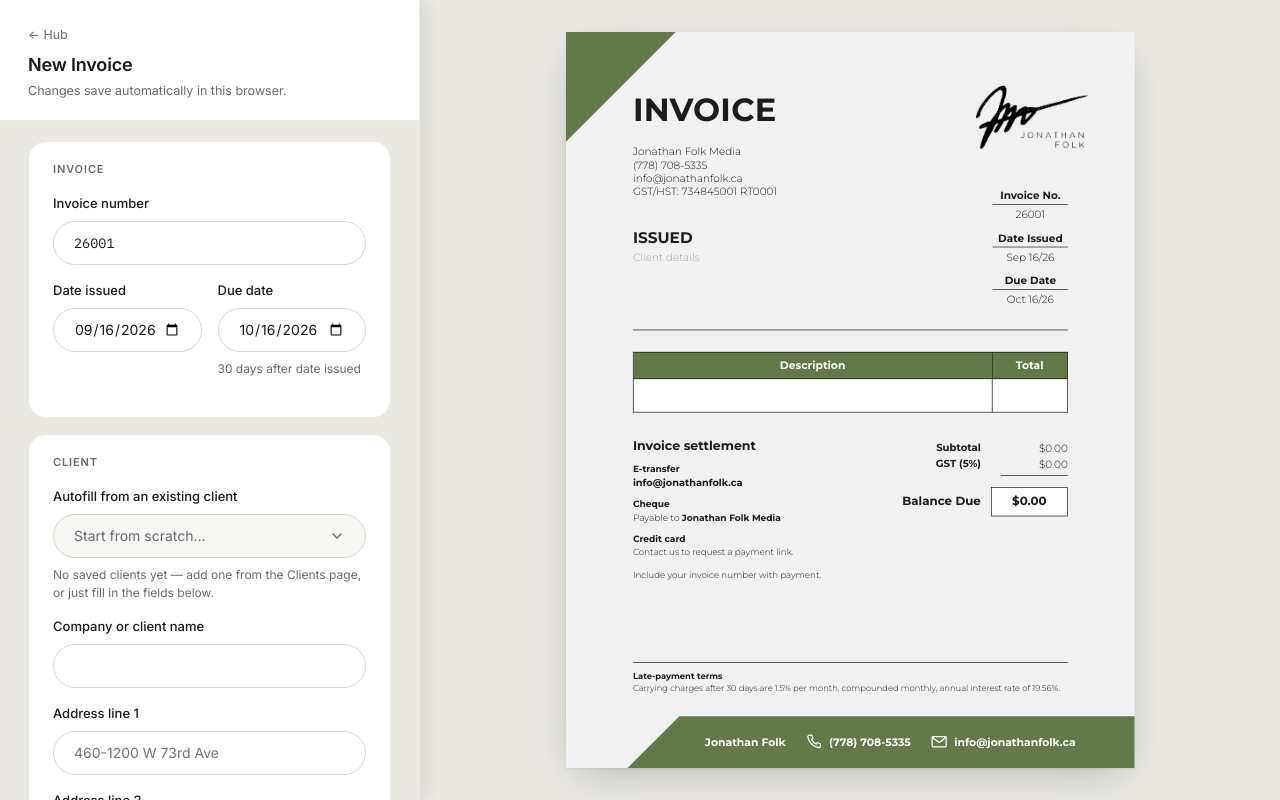
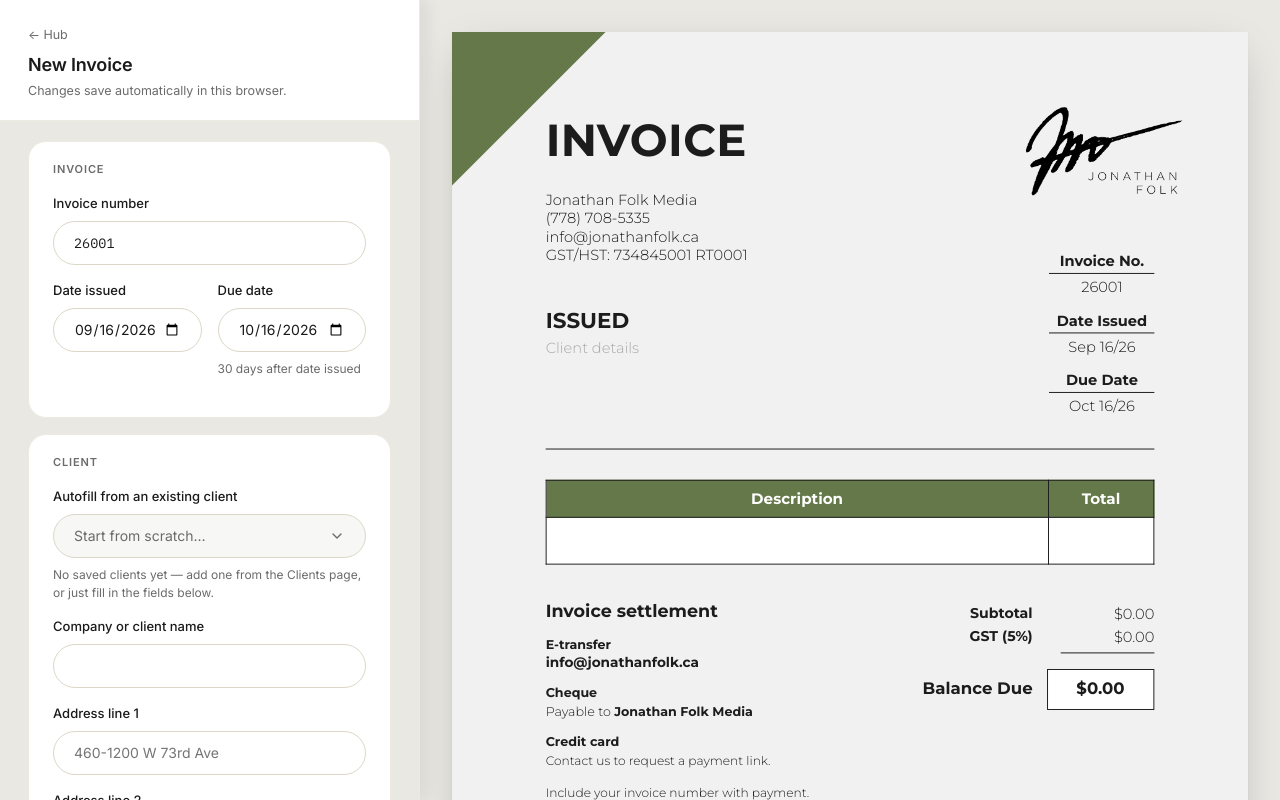
Before and after one commit to rachelle-chengg/jfm-business-hub, a React (Vite) app: page /invoices/new in a window 1280 px wide. Built offline with nearby package versions, Linux system fonts and the light colour scheme.

Commit message:
Add optional automatic pagination for long invoices

```diff
--- a/src/components/form/InvoiceForm.jsx
+++ b/src/components/form/InvoiceForm.jsx
@@ -32,6 +32,15 @@
       />
       <ClientFields client={invoice.client} onChange={onUpdateClient} />
       <LineItems items={invoice.items} onChange={onSetItems} />
+      <section className="form__section">
+        <h2 className="form__heading">Page settings</h2>
+        <label className="toggle">
+          <input type="checkbox" checked={Boolean(invoice.allowAdditionalPages)}
+            onChange={e => onUpdate({ allowAdditionalPages: e.target.checked })} />
+          <span>Allow additional pages</span>
+        </label>
+        <p className="field__hint">Add pages automatically when line items do not fit. Totals and payment details appear on the final page.</p>
+      </section>
       <TaxSettings tax={invoice.tax} onChange={onUpdateTax} />
       <AdjustmentSettings adjustment={adjustment} onChange={onUpdateAdjustment} />
     </div>
--- a/src/components/preview/InvoicePreview.jsx
+++ b/src/components/preview/InvoicePreview.jsx
@@ -1,5 +1,6 @@
+import { paginateRows } from "../../lib/pagination.js";
 import { invoiceOverflows } from "../../lib/invoiceLayout.js";
-import { useEffect, useRef, useState } from "react";
+import { useLayoutEffect, useRef, useState } from "react";
 import InvoiceHeader from "./InvoiceHeader.jsx";
 import ClientInfo from "./ClientInfo.jsx";
 import InvoiceMeta from "./InvoiceMeta.jsx";
@@ -8,74 +9,107 @@
 import InvoiceTotals from "./InvoiceTotals.jsx";
 import InvoiceFrame from "./InvoiceFrame.jsx";
 
-const SHEET_WIDTH_PX = 816; // 8.5in at 96dpi
-const SHEET_HEIGHT_PX = 1056; // 11in
+const WIDTH = 816;
+const HEIGHT = 1056;
 
-/**
- * Renders the sheet at true letter size and scales it to fit its container,
- * so the preview always keeps an exact 8.5 x 11 ratio. Print uses scale 1.
- */
+function InvoicePage({ invoice, totals, items, final = true, page, count, measure = false, scale = 1 }) {
+  return <div className={`sheet${measure ? " sheet--measure" : ""}`} data-invoice-page={measure ? undefined : "true"}
+    id={measure ? undefined : page === 0 ? "invoice-sheet" : `invoice-sheet-${page + 1}`}
+    style={measure ? undefined : { transform: `scale(${scale})` }}>
+    <InvoiceFrame business={invoice.businessInfo} />
+    <InvoiceHeader business={invoice.businessInfo} />
+    <ClientInfo client={invoice.client} />
+    <InvoiceMeta invoice={invoice} />
+    <hr className="sheet__divider" />
+    <main className="sheet__body">
+      {items.length > 0 && <InvoiceTable items={items} />}
+      {final && <div className={`sheet__bottom${items.length ? "" : " sheet__bottom--only"}`}>
+        <SettlementInfo settlement={invoice.settlementInfo} />
+        <InvoiceTotals totals={totals} tax={invoice.tax} />
+      </div>}
+    </main>
+    {final && <SettlementTerms note={invoice.settlementInfo.note} />}
+    {!measure && count > 1 && <div className="sheet__page-number">Page {page + 1} of {count}</div>}
+  </div>;
+}
+
 export default function InvoicePreview({ invoice, totals }) {
   const hostRef = useRef(null);
+  const measureRef = useRef(null);
   const [scale, setScale] = useState(1);
+  const [groups, setGroups] = useState([invoice.items.map((_, i) => i)]);
   const [overflow, setOverflow] = useState(false);
 
-  useEffect(() => {
-    const sheet = hostRef.current?.querySelector(".sheet");
-    if (!sheet) return;
+  useLayoutEffect(() => {
+    const host = hostRef.current;
+    const fit = () => {
+      // Use width only: additional pages scroll vertically rather than shrink.
+      if (host.clientWidth) setScale(Math.min(host.clientWidth / WIDTH, 1.25));
+    };
+    fit();
+    const observer = new ResizeObserver(fit);
+    observer.observe(host);
+    return () => observer.disconnect();
+  }, []);
+
+  useLayoutEffect(() => {
+    const sheet = measureRef.current.querySelector('.sheet');
+    let active = true;
+    const measure = () => {
+      if (!active) return;
+      const rows = Array.from(sheet.querySelectorAll('tbody tr'), row => row.getBoundingClientRect().height);
+      const body = sheet.querySelector('.sheet__body');
+      if (!body.clientHeight) return;
+      const header = sheet.querySelector('thead')?.getBoundingClientRect().height || 0;
+      const closing = sheet.querySelector('.sheet__bottom');
+      const closingHeight = closing.getBoundingClientRect().height + parseFloat(getComputedStyle(closing).marginTop);
+      const next = invoice.allowAdditionalPages
+        ? paginateRows(rows, body.clientHeight - 2, header + 1, closingHeight)
+        : [invoice.items.map((_, i) => i)];
+      setGroups(previous => JSON.stringify(previous) === JSON.stringify(next) ? previous : next);
+    };
+    measure();
+    const observer = new ResizeObserver(measure);
+    sheet.querySelectorAll('.sheet__body, tbody, .sheet__bottom').forEach(el => observer.observe(el));
+    document.fonts?.ready.then(measure);
+    return () => { active = false; observer.disconnect(); };
+  }, [invoice, totals]);
+
+  useLayoutEffect(() => {
     let active = true;
     const check = () => {
       if (!active) return;
-      if (!sheet.getClientRects().length) return;
-      const tooLong = invoiceOverflows(sheet);
-      sheet.dataset.overflow = String(tooLong);
-      setOverflow(tooLong);
+      const sheets = Array.from(hostRef.current.querySelectorAll('[data-invoice-page]'));
+      if (!sheets[0]?.getClientRects().length) return;
+      let any = false;
+      sheets.forEach(sheet => {
+        const invalid = invoiceOverflows(sheet);
+        sheet.dataset.overflow = String(invalid);
+        any ||= invalid;
+      });
+      setOverflow(any);
     };
+    check();
     const observer = new ResizeObserver(check);
-    sheet.querySelectorAll(".sheet__body, .sheet__table, .sheet__bottom, .sheet__client, .sheet__business, .sheet__footer, .sheet__payment-terms").forEach(node => observer.observe(node));
-    check();
+    hostRef.current.querySelectorAll('[data-invoice-page], .sheet__body, .sheet__bottom, .sheet__payment-terms').forEach(el => observer.observe(el));
     document.fonts?.ready.then(check);
     return () => { active = false; observer.disconnect(); };
-  }, [invoice, totals]);
+  }, [groups, invoice, totals, scale]);
 
-  useEffect(() => {
-    const host = hostRef.current;
-    if (!host) return;
-    const fit = () => {
-      const { width, height } = host.getBoundingClientRect();
-      setScale(Math.min(width / SHEET_WIDTH_PX, height / SHEET_HEIGHT_PX, 1.25));
-    };
-    fit();
-    const ro = new ResizeObserver(fit);
-    ro.observe(host);
-    return () => ro.disconnect();
-  }, []);
-
-  return (
+  return <>
+    <div className="invoice-measure" ref={measureRef} aria-hidden="true" inert="">
+      <InvoicePage invoice={invoice} totals={totals} items={invoice.items} measure />
+    </div>
     <div className="preview" ref={hostRef}>
-      <div
-        className="preview__scaler"
-        style={{ width: SHEET_WIDTH_PX * scale, height: SHEET_HEIGHT_PX * scale }}
-      >
-        <div className="sheet" id="invoice-sheet" style={{ transform: `scale(${scale})` }}>
-          <InvoiceFrame business={invoice.businessInfo} />
-          <InvoiceHeader business={invoice.businessInfo} />
-          <ClientInfo client={invoice.client} />
-          <InvoiceMeta invoice={invoice} />
-          <hr className="sheet__divider" />
-          <main className="sheet__body">
-            <InvoiceTable items={invoice.items} />
-            <div className="sheet__bottom">
-              <SettlementInfo settlement={invoice.settlementInfo} />
-              <InvoiceTotals totals={totals} tax={invoice.tax} />
-            </div>
-          </main>
-          <SettlementTerms note={invoice.settlementInfo.note} />
-        </div>
+      <div className="preview__pages">
+        {groups.map((indices, page) => <div className="preview__scaler" key={page} style={{ width: WIDTH * scale, height: HEIGHT * scale }}>
+          <InvoicePage invoice={invoice} totals={totals} items={indices.map(i => invoice.items[i]).filter(Boolean)}
+            final={page === groups.length - 1} page={page} count={groups.length} scale={scale} />
+        </div>)}
+        {overflow && <p className="preview__warning" role="alert">{invoice.allowAdditionalPages
+          ? "Some content is too large for a page. Shorten the long description or contact details before exporting."
+          : "This invoice exceeds one page. Enable additional pages in Page settings, or shorten the content before exporting."}</p>}
       </div>
-      {overflow && <p className="preview__warning" role="alert">
-        This invoice exceeds the one-page template. Shorten the text or reduce the line items before exporting.
-      </p>}
     </div>
-  );
+  </>;
 }
--- a/src/lib/invoice.js
+++ b/src/lib/invoice.js
@@ -25,6 +25,7 @@
   const template = getTemplate(templateId);
   return {
     invoiceNumber,
+    allowAdditionalPages: false,
     dateIssued,
     dueDate: addDays(dateIssued, DUE_DATE_OFFSET_DAYS),
     dueDateOverridden: false,
--- /dev/null
+++ b/src/lib/pagination.js
@@ -0,0 +1,23 @@
+/** Pack measured rows without splitting a line item across pages. */
+export function paginateRows(heights, capacity, header, closing) {
+  let startOfFinal = heights.length;
+  let used = header + closing;
+  while (startOfFinal > 0 && used + heights[startOfFinal - 1] <= capacity) {
+    used += heights[--startOfFinal];
+  }
+  const pages = [];
+  let current = [];
+  used = header;
+  for (let i = 0; i < startOfFinal; i++) {
+    if (current.length && used + heights[i] > capacity) {
+      pages.push(current);
+      current = [];
+      used = header;
+    }
+    current.push(i);
+    used += heights[i];
+  }
+  if (current.length) pages.push(current);
+  pages.push(heights.slice(startOfFinal).map((_, i) => startOfFinal + i));
+  return pages;
+}
--- a/src/styles/invoice.css
+++ b/src/styles/invoice.css
@@ -458,3 +458,25 @@
 }
 .sheet__payment-terms h4,
 .sheet__payment-terms p { font-size: 12px; line-height: 17px; margin: 0; }
+
+/* Multi-page preview and isolated, unscaled layout measurement. */
+.invoice-measure { position: absolute; left: -100000px; top: 0; width: 816px; height: 1056px; visibility: hidden; pointer-events: none; }
+.sheet--measure { position: relative; transform: none; }
+.preview { height: auto; min-height: 100%; }
+.preview__pages { display: flex; flex-direction: column; gap: 24px; align-items: center; width: 100%; }
+.sheet__bottom--only { margin-top: 0; }
+.sheet__page-number { position: absolute; right: var(--inv-margin); top: 4.47in; font-size: 11px; line-height: 16px; }
+.preview__warning { position: static; width: 100%; }
+@media (max-width: 900px) { .preview { aspect-ratio: auto; } }
+@media print {
+  html, body, #root { height: auto; overflow: visible; }
+  .invoice-measure { display: none !important; }
+  .app { display: block !important; height: auto !important; }
+  .app .editor { display: none !important; }
+  .app .stage { height: auto; overflow: visible; padding: 0; }
+  .preview { display: block; height: auto; min-height: 0; }
+  .preview__pages { display: block; }
+  .preview__scaler { width: 8.5in !important; height: 11in !important; break-after: page; page-break-after: always; }
+  .preview__scaler:last-of-type { break-after: auto; page-break-after: auto; }
+  .sheet { position: relative; width: 8.5in; height: 11in; transform: none !important; }
+}
```
Also changed, not shown: src/lib/invoiceLayout.js (+6 -6 lines), src/lib/drive.js, 2 other files (tests, documents, lock files or other folders).
